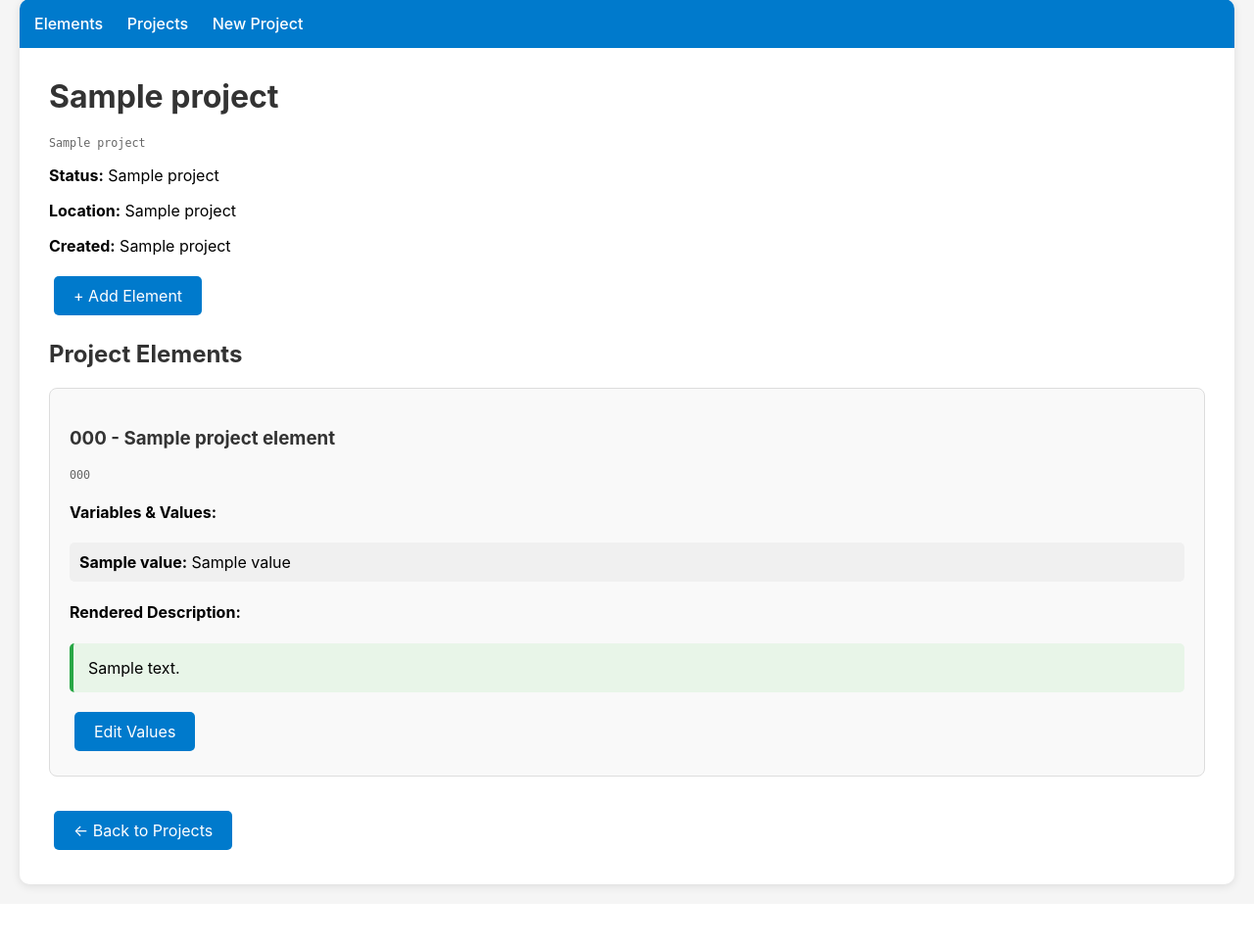
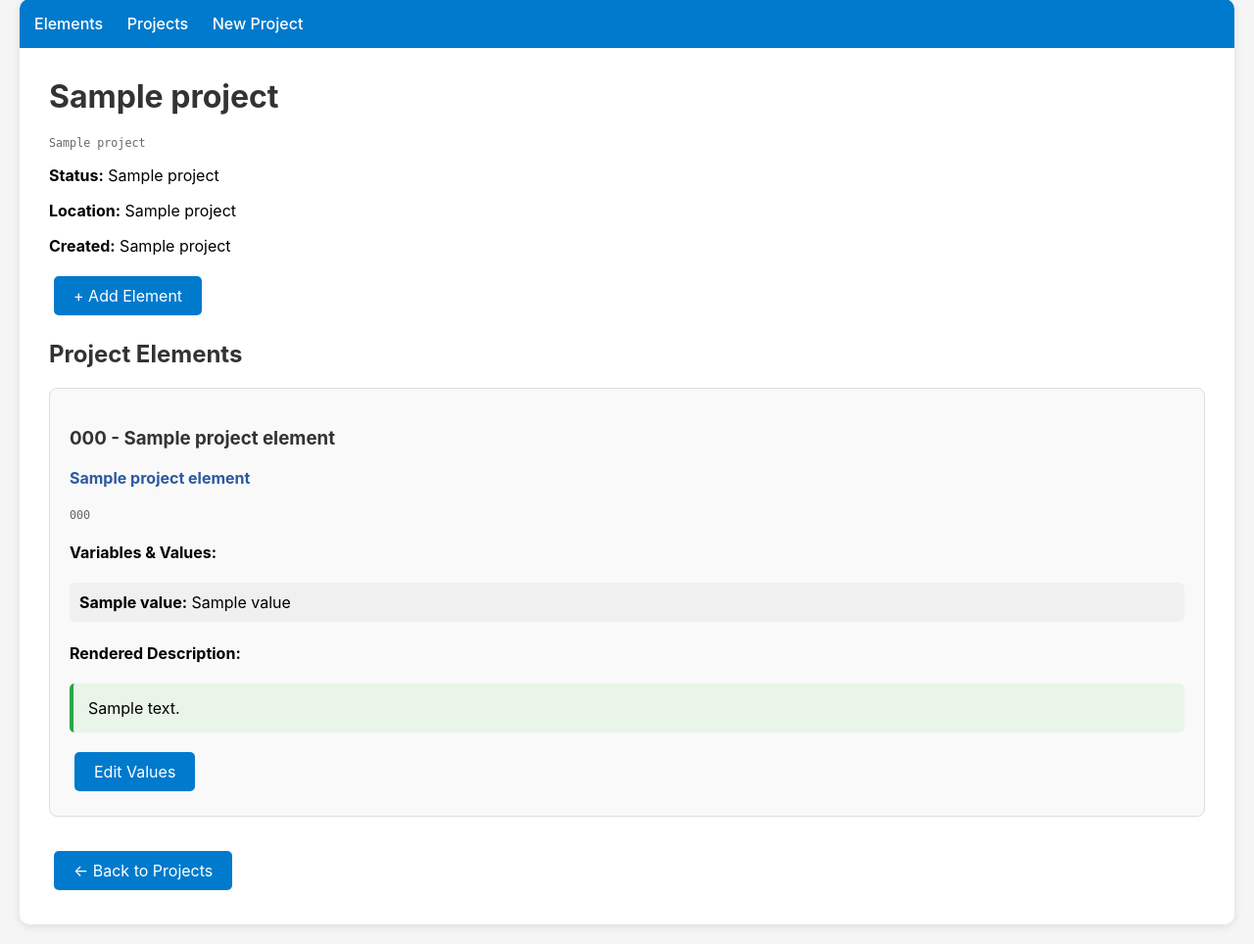
Before and after one commit to RaulAdSe/Office-Data-Centralization, a Flask app: template office_variable_demo/ui/templates/project_detail.html in a window 1280 px wide. Shown: the part 21-985 px from the top of the page at 98% size. Before the commit the page ends 932 px from the top, so only its background shows below. Run offline with Flask 3, Linux system fonts and the light colour scheme; the template is opened without the code that fills it: most values are stand-ins (such as "Sample title", 1, 10 or a date in 2020).

Commit message:
feat: add Spanish element names to UI project cards and edit forms
- Display prominent Spanish construction element names (VIGA DE HORMIGÓN ARMADO, LOSA DE CIMENTACIÓN, etc.)
- Update ProjectElement dataclass to include element_name field
- Modify project detail cards to show Spanish titles in blue styling
- Enhance edit values pages with Spanish element names for better UX
- Professional Spanish construction terminology now visible throughout UI
- Maintains technical codes while prioritizing readable Spanish names

🤖 Generated with [Claude Code](https://claude.ai/code)

Co-Authored-By: Claude <noreply@anthropic.com>

```diff
--- a/office_variable_demo/api/office_db_manager.py
+++ b/office_variable_demo/api/office_db_manager.py
@@ -33,6 +33,7 @@ class ProjectElement:
     instance_code: str
     instance_name: str
     element_code: str
+    element_name: str
     values: Dict[str, str]
     rendered_description: Optional[str] = None
 
@@ -241,7 +242,7 @@ class OfficeDBManager:
 
             # Get project elements
             cursor.execute("""
-                SELECT pe.project_element_id, pe.instance_code, pe.instance_name, e.element_code
+                SELECT pe.project_element_id, pe.instance_code, pe.instance_name, e.element_code, e.element_name
                 FROM project_elements pe
                 JOIN elements e ON pe.element_id = e.element_id
                 WHERE pe.project_id = ?
@@ -249,7 +250,7 @@ class OfficeDBManager:
             """, (project_id,))
 
             elements = []
-            for pe_id, instance_code, instance_name, element_code in cursor.fetchall():
+            for pe_id, instance_code, instance_name, element_code, element_name in cursor.fetchall():
                 # Get values for this element
                 cursor.execute("""
                     SELECT ev.variable_name, pev.value
@@ -266,6 +267,7 @@ class OfficeDBManager:
                     instance_code=instance_code,
                     instance_name=instance_name or "",
                     element_code=element_code,
+                    element_name=element_name,
                     values=values,
                     rendered_description=rendered
                 ))
--- a/office_variable_demo/ui/templates/edit_values.html
+++ b/office_variable_demo/ui/templates/edit_values.html
@@ -4,7 +4,8 @@
 
 {% block content %}
 <h1>Edit Variable Values</h1>
-<h2>{{ pe_info[4] }} - {{ pe_info[3] }}</h2>
+<h2>{{ pe_info[4] }}{% if pe_info[3] %} - {{ pe_info[3] }}{% endif %}</h2>
+<h3 style="color: #2c5aa0; margin-top: 5px;">{{ pe_info[7] }}</h3>
 <div class="element-code">{{ pe_info[6] }}</div>
 
 <form method="POST">
--- a/office_variable_demo/ui/templates/project_detail.html
+++ b/office_variable_demo/ui/templates/project_detail.html
@@ -17,7 +17,8 @@
 {% if project_elements %}
     {% for pe in project_elements %}
     <div class="element-card" style="margin-bottom: 30px;">
-        <h3>{{ pe.instance_code }} - {{ pe.instance_name }}</h3>
+        <h3>{{ pe.instance_code }}{% if pe.instance_name %} - {{ pe.instance_name }}{% endif %}</h3>
+        <h4 style="color: #2c5aa0; margin-top: 5px;">{{ pe.element_name }}</h4>
         <div class="element-code">{{ pe.element_code }}</div>
 
         <h4>Variables & Values:</h4>
```
